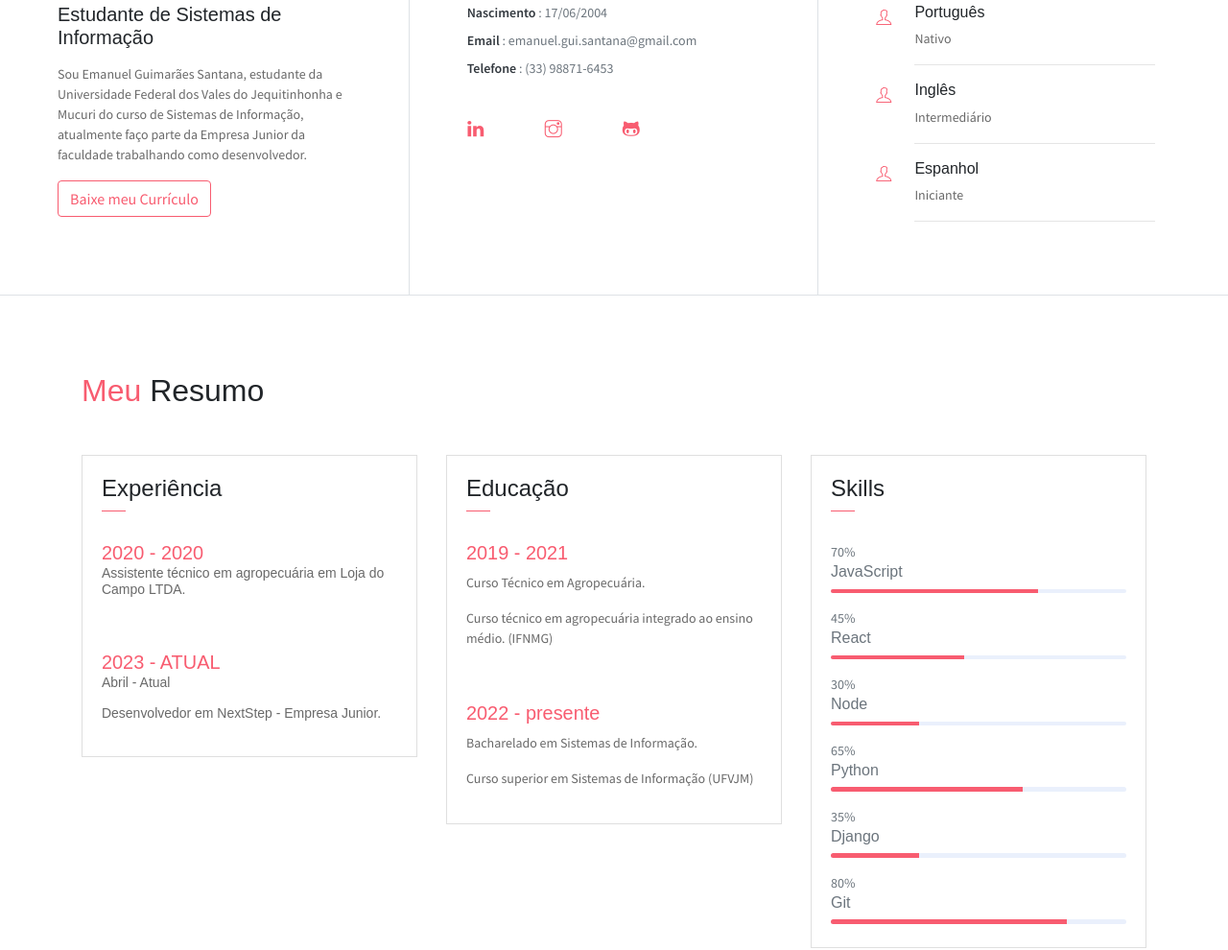
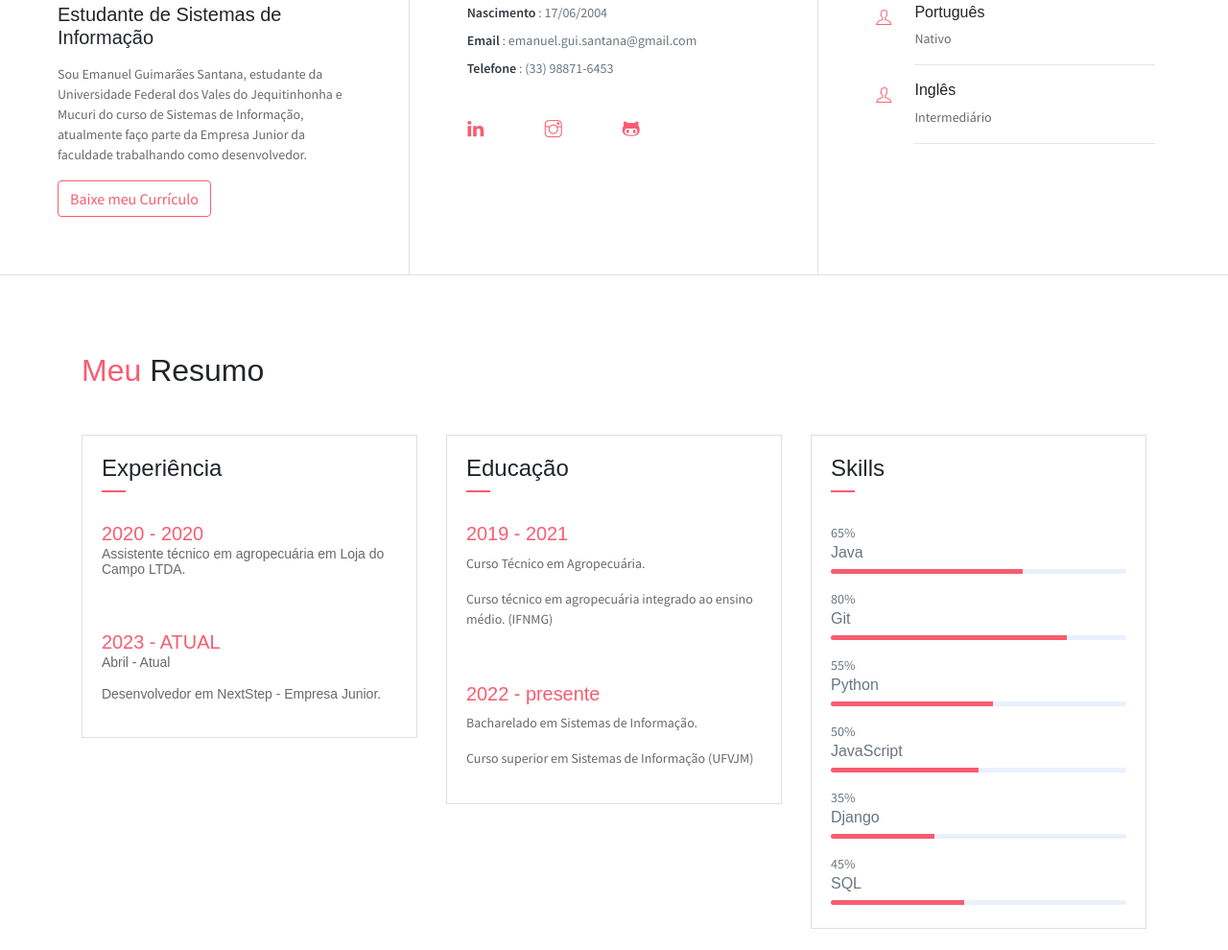
Before and after one commit to EmanuelGDev/portfolio, a plain HTML site: page index.html in a window 1280 px wide. Shown: the part 865-1855 px from the top of the page at 96% size. Drawn offline with Linux system fonts and the light colour scheme; some packages are replaced by stand-ins of ours; some icons are missing.

Commit message:
corrigindo erros

```diff
--- a/index.html
+++ b/index.html
@@ -16,7 +16,7 @@
         <div class="container">
             <ul class="social-icons pt-3">
                 <li class="social-item"><a class="social-link text-light" href="https://www.linkedin.com/in/emanuel-guimarães-santana-29768a244/" target="_blank"><i class="ti-linkedin" aria-hidden="true"></i></a></li>
-                <li class="social-item"><a class="social-link text-light" href="https://www.instagram.com/manuggt_/" target="_blank"><i class="ti-instagram" aria-hidden="true"></i></a></li>
+                <li class="social-item"><a class="social-link text-light" href="https://www.instagram.com/emanuel.guisantana/" target="_blank"><i class="ti-instagram" aria-hidden="true"></i></a></li>
                 <li class="social-item"><a class="social-link text-light" href="https://github.com/EmanuelGDev/" target="_blank"><i class="ti-github" aria-hidden="true"></i></a></li>
             </ul>
             <div class="header-content">
@@ -95,13 +95,6 @@
                         <hr>
                     </div>
                 </div>
-                <div class="row">
-                    <div class="col-1 text-danger pt-1"><i class="ti-user"></i></div>
-                    <div class="col-10 ml-auto mr-3">
-                        <h6>Espanhol</h6>
-                        <p class="subtitle">Iniciante</p>
-                        <hr>
-                    </div>
             </div>
         </div>
     </div>
@@ -159,39 +152,41 @@
                             </div>
                         </div>
                         <div class="card-body pb-2">
-                           <h7>70%</h7>
+                           <h7>65%</h7>
+                            <h6>Java</h6>
+                            <div class="progress mb-3">
+                                <div class="progress-bar bg-danger" role="progressbar" style="width: 65%" aria-valuenow="25" aria-valuemin="0" aria-valuemax="100"></div>
+                            </div>
+                            <h7>80%</h7>
+                            <h6>Git</h6>
+                            <div class="progress mb-3">
+                                <div class="progress-bar bg-danger" role="progressbar" style="width: 80%" aria-valuenow="25" aria-valuemin="0" aria-valuemax="100"></div>
+                            </div>
+                            <h7>55%</h7>
+                            <h6>Python</h6>
+                            <div class="progress mb-3">
+                                <div class="progress-bar bg-danger" role="progressbar" style="width: 55%" aria-valuenow="50" aria-valuemin="0" aria-valuemax="100"></div>
+                            </div>
+                            <h7>50%</h7>
                             <h6>JavaScript</h6>
                             <div class="progress mb-3">
-                                <div class="progress-bar bg-danger" role="progressbar" style="width: 70%" aria-valuenow="25" aria-valuemin="0" aria-valuemax="100"></div>
-                            </div>
-                            <h7>45%</h7>
-                            <h6>React</h6>
-                            <div class="progress mb-3">
-                                <div class="progress-bar bg-danger" role="progressbar" style="width: 45%" aria-valuenow="25" aria-valuemin="0" aria-valuemax="100"></div>
-                            </div>
-                            <h7>30%</h7>
-                            <h6>Node</h6>
-                            <div class="progress mb-3">
-                                <div class="progress-bar bg-danger" role="progressbar" style="width: 30%" aria-valuenow="50" aria-valuemin="0" aria-valuemax="100"></div>
-                            </div>
-                            <h7>65%</h7>
-                            <h6>Python</h6>
-                            <div class="progress mb-3">
-                                <div class="progress-bar bg-danger" role="progressbar" style="width: 65%" aria-valuenow="75" aria-valuemin="0" aria-valuemax="100"></div>
+                                <div class="progress-bar bg-danger" role="progressbar" style="width: 50%" aria-valuenow="75" aria-valuemin="0" aria-valuemax="100"></div>
                             </div>
                             <h7>35%</h7>
                             <h6>Django</h6>
                             <div class="progress mb-3">
-                                <div class="progress-bar bg-danger" role="progressbar" style="width: 30%" aria-valuenow="75" aria-valuemin="0" aria-valuemax="100"></div>
+                                <div class="progress-bar bg-danger" role="progressbar" style="width: 35%" aria-valuenow="75" aria-valuemin="0" aria-valuemax="100"></div>
                             </div>
-                            <h7>80%</h7>
-                            <h6>Git</h6>
+                            <h7>45%</h7>
+                            <h6>SQL</h6>
                             <div class="progress mb-3">
-                                <div class="progress-bar bg-danger" role="progressbar" style="width: 80%" aria-valuenow="75" aria-valuemin="0" aria-valuemax="100"></div>
+                                <div class="progress-bar bg-danger" role="progressbar" style="width: 45%" aria-valuenow="75" aria-valuemin="0" aria-valuemax="100"></div>
                             </div>
                         </div>
                     </div>
+
                 </div>
+
             </div>
         </div>
     </section>
```
